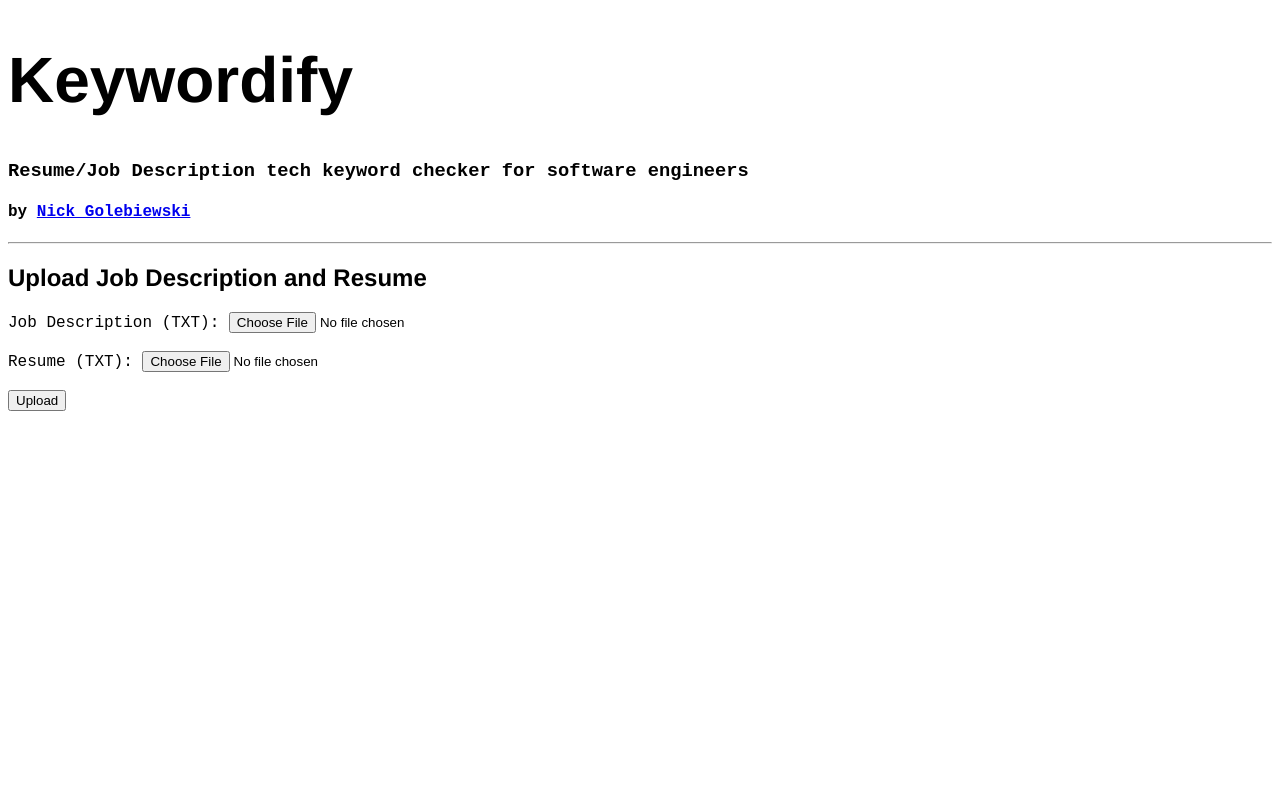
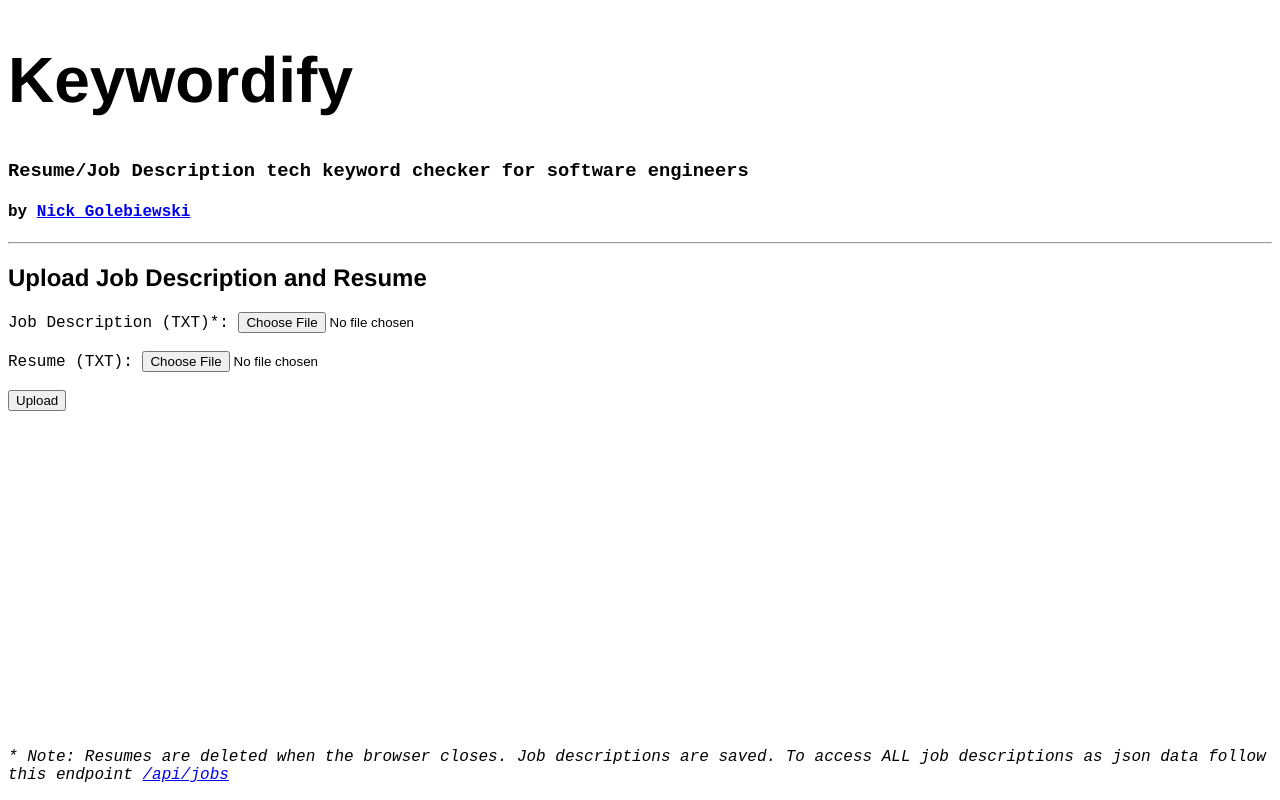
Before and after one commit to ngolebiewski/keywordify, a Flask app: page / in a window 1280 px wide. Run offline with Flask 3, Linux system fonts and the light colour scheme; some web fonts are replaced.

Commit message:
add link to access api/jobs data

```diff
--- a/static/index.css
+++ b/static/index.css
@@ -10,3 +10,8 @@ h1 {
 h2 {
   font-family: Workbench, Futura, Helvetica, sans-serif;
 }
+
+footer{
+  position: fixed;
+  bottom: 0;
+}
--- a/templates/index.html
+++ b/templates/index.html
@@ -13,12 +13,12 @@
   <body>
     <h1>Keywordify</h1>
     <h3>Resume/Job Description tech keyword checker for software engineers</h3>
-    <h4>by <a href="https://github.com/ngolebiewski" />Nick Golebiewski</a></h4>
+    <h4>by <a href="https://github.com/ngolebiewski">Nick Golebiewski</a></h4>
     <hr />
 
     <h2>Upload Job Description and Resume</h2>
     <form action="/upload" method="post" enctype="multipart/form-data">
-      <label for="job_description">Job Description (TXT):</label>
+      <label for="job_description">Job Description (TXT)*:</label>
       <input
         type="file"
         name="job_description"
@@ -29,5 +29,8 @@
       <input type="file" name="resume" id="resume" required /><br /><br />
       <input type="submit" value="Upload" />
     </form>
+    <footer>
+      <p><i>* Note: Resumes are deleted when the browser closes. Job descriptions are saved. To access ALL job descriptions as json data follow this endpoint <a href="/api/jobs">/api/jobs</a></i></p>
+    </footer>
   </body>
 </html>
```
Also changed, not shown: readme.md.
